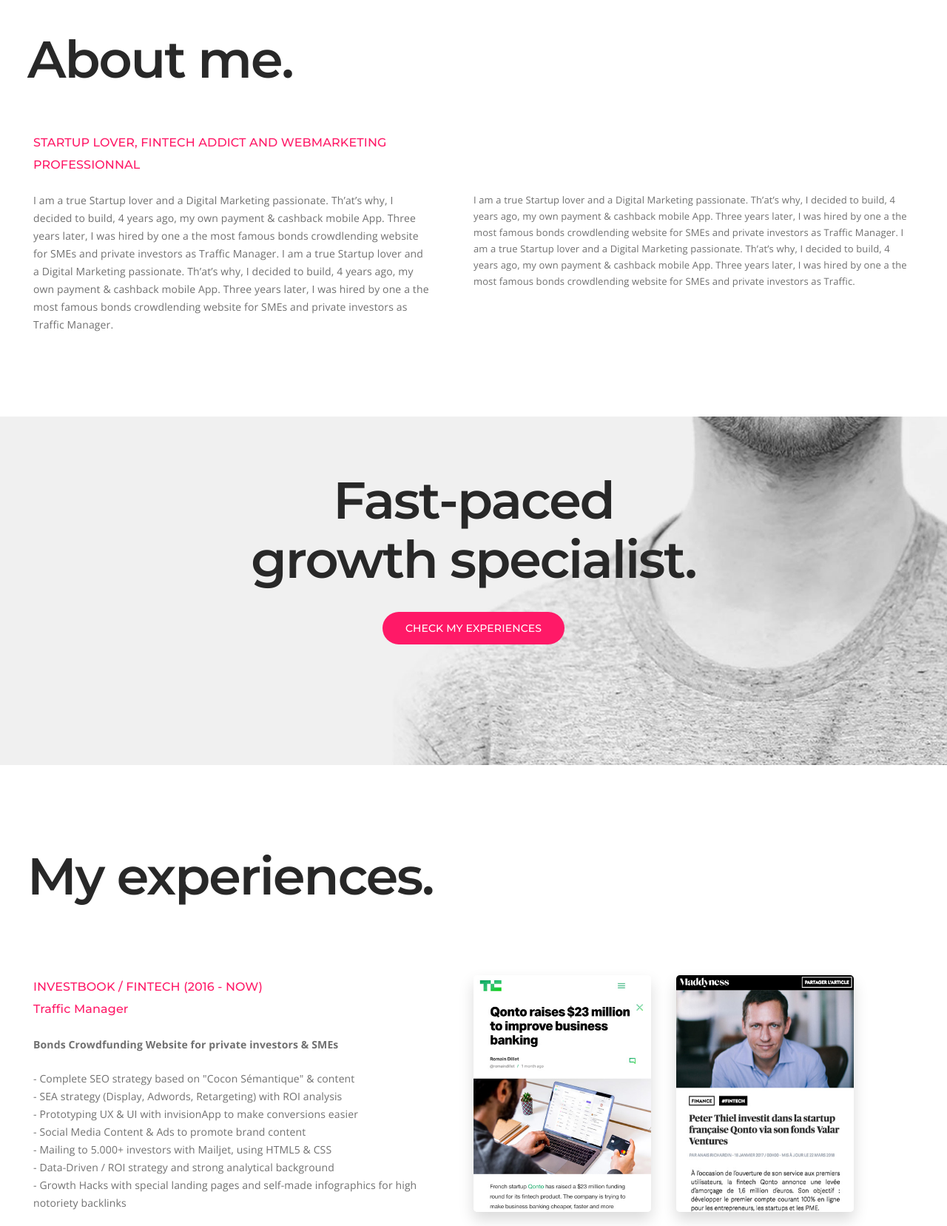
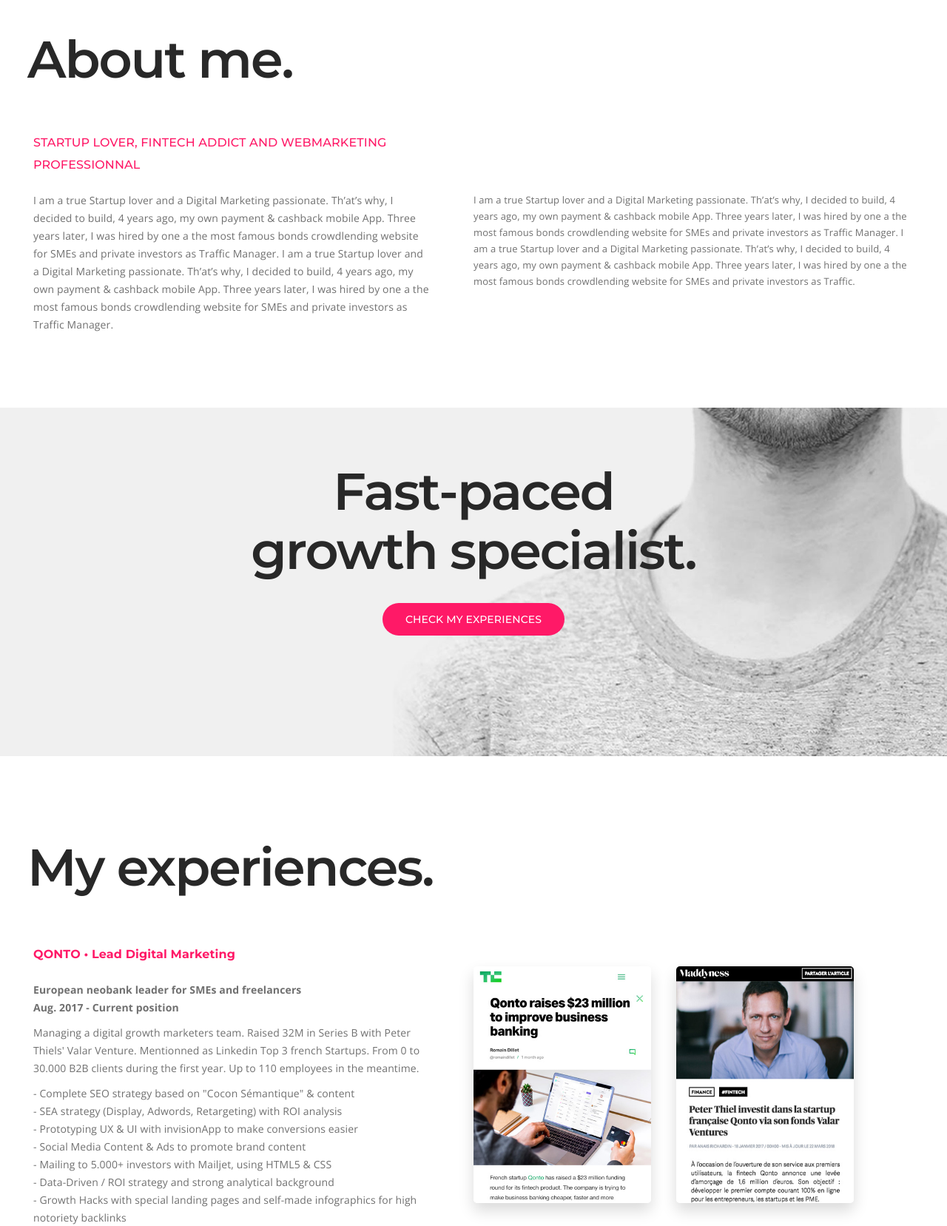
Before and after one commit to sarkissianraffi/raffisarkissian, a PHP site: page / in a window 1280 px wide. Shown: the part 800-2457 px from the top of the page at 74% size. Run offline with PHP 8.4, Linux system fonts and the light colour scheme.

Commit message:
fix experiences section

```diff
--- a/css/base.css
+++ b/css/base.css
@@ -42,7 +42,7 @@ a { text-decoration: none; color:#4e4e4e; cursor: pointer !important; outline: 0
 a:hover, a:focus{ text-decoration: none;}
 a:focus {outline: none; }
 img { max-width:100%; height: 80px; -webkit-backface-visibility: hidden; }
-p {margin:0 0 22px 0}
+p {margin:0 0 10px 0}
 video { background-size: cover; display: table-cell; vertical-align: middle; width: 100%; }
 ul, ol{ margin: 0px; }
 input, button, button:focus {outline: 0;}
--- a/index.html
+++ b/index.html
@@ -66,7 +66,7 @@ height="0" width="0" style="display:none;visibility:hidden"></iframe></noscript>
                     <div class="col-lg-6 col-md-6 col-sm-12 col-xs-12 one-sixth-screen sm-one-third-screen xs-height-auto display-table text-left xs-no-padding">
                         <div class="display-table-cell-vertical-middle padding-twenty-five sm-padding-seven xs-padding-twenty no-padding-tb">
                             <h2 class="alt-font text-dark-gray letter-spacing-minus-2 font-weight-600 title-big md-title-extra-large-3 xs-title-extra-large-4 margin-five-bottom tz-text position-relative left-minus8">Hello, <br>I'm Raffi <br>Sarkissian.</h2>
-                            <div class="title-large tz-text margin-ten-bottom text-dark-gray font-weight-300 width-80 md-width-100 xs-width-80 xs-title-extra-large">Lead Digital Marketing Manager, France.</div>
+                            <div class="title-large tz-text margin-ten-bottom text-dark-gray font-weight-300 width-80 md-width-100 xs-width-80 xs-title-extra-large">Lead Digital Marketing <br>Manager, France.</div>
                             <a class="btn btn-large bg-fast-pink text-white btn-circle propClone" href="#title-section14"><span class="tz-text">KNOW MORE ABOUT ME</span></a>
                             <div class="position-absolute position-bottom position-left position-right margin-ten-bottom xs-position-inherit xs-margin-ten xs-no-margin-bottom xs-no-margin-lr">
                                 <ul class="display-inline no-padding margin-twenty-two-left sm-margin-six-left xs-no-margin-left">
@@ -146,10 +146,12 @@ height="0" width="0" style="display:none;visibility:hidden"></iframe></noscript>
                     <div class="col-md-6 col-sm-6 col-xs-12 xs-margin-twenty-seven-bottom display-table" style="height: 393px;">
                         <div class="display-table-cell-vertical-middle">
                             <!-- section title -->
-                            <h2 class="alt-font text-fast-pink text-extra-small margin-six-bottom tz-text sm-margin-ten-bottom">INVESTBOOK / FINTECH (2016 - NOW)
-                            <br>Traffic Manager</h2>
+                            <h2 class="alt-font text-fast-pink text-extra-small margin-six-bottom tz-text sm-margin-ten-bottom"><strong>QONTO • Lead Digital Marketing</strong><br></h2>
+                            <div class="text-medium tz-text width-90 sm-width-100"><p><strong>European neobank leader for SMEs and freelancers<br>
+                                Aug. 2017 - Current position</strong>
+							</p></div>
                             <!-- end section title -->
-                            <div class="text-medium tz-text width-90 sm-width-100"><p><strong>Bonds Crowdfunding Website for private investors &amp; SMEs</strong>
+                            <div class="text-medium tz-text width-90 sm-width-100"><p>Managing a digital growth marketers team. Raised 32M in Series B with Peter Thiels' Valar Venture. Mentionned as Linkedin Top 3 french Startups. From 0 to 30.000 B2B clients during the first year. Up to 110 employees in the meantime.
 							</p></div>
                             <div class="text-medium tz-text width-90 sm-width-100"><p class="no-margin-bottom">- Complete SEO strategy based on "Cocon Sémantique" &amp; content<br>
 							- SEA strategy (Display, Adwords, Retargeting) with ROI analysis<br>
@@ -177,10 +179,12 @@ height="0" width="0" style="display:none;visibility:hidden"></iframe></noscript>
                     <div class="col-md-6 col-sm-6 col-xs-12 xs-margin-twenty-seven-bottom display-table" style="height: 393px;">
                         <div class="display-table-cell-vertical-middle">
                             <!-- section title -->
-                            <h2 class="alt-font text-fast-pink text-extra-small margin-six-bottom tz-text sm-margin-ten-bottom">INVESTBOOK / FINTECH (2016 - NOW)
-                            <br>Traffic Manager</h2>
+                            <h2 class="alt-font text-fast-pink text-extra-small margin-six-bottom tz-text sm-margin-ten-bottom"><strong>QONTO • Lead Digital Marketing</strong><br></h2>
+                            <div class="text-medium tz-text width-90 sm-width-100"><p><strong>European neobank leader for SMEs and freelancers<br>
+                                Aug. 2017 - Current position</strong>
+							</p></div>
                             <!-- end section title -->
-                            <div class="text-medium tz-text width-90 sm-width-100"><p><strong>Bonds Crowdfunding Website for private investors &amp; SMEs</strong>
+                            <div class="text-medium tz-text width-90 sm-width-100"><p>Managing 3 digital growth marketers. Raised 32M in Series B with Peter Thiels' Valar Venture. Mentionned as Linkedin Top 3 french Startups. From 0 to 30.000 B2B clients during the first year. From 1 to 110 employees in the meantime.
 							</p></div>
                             <div class="text-medium tz-text width-90 sm-width-100"><p class="no-margin-bottom">- Complete SEO strategy based on "Cocon Sémantique" &amp; content<br>
 							- SEA strategy (Display, Adwords, Retargeting) with ROI analysis<br>
@@ -204,14 +208,16 @@ height="0" width="0" style="display:none;visibility:hidden"></iframe></noscript>
          <section class="padding-110px-tb title-style6 bg-white builder-bg xs-padding-top-60px xs-no-padding-bottom no-padding-top border-none" id="title-section6">
             <div class="container">
                 <div class="row equalize xs-equalize-auto">
-                    <!-- section title -->
+                     <!-- section title -->
                     <div class="col-md-6 col-sm-6 col-xs-12 xs-margin-twenty-seven-bottom display-table" style="height: 393px;">
                         <div class="display-table-cell-vertical-middle">
                             <!-- section title -->
-                            <h2 class="alt-font text-fast-pink text-extra-small margin-six-bottom tz-text sm-margin-ten-bottom">INVESTBOOK / FINTECH (2016 - NOW)
-                            <br>Traffic Manager</h2>
+                            <h2 class="alt-font text-fast-pink text-extra-small margin-six-bottom tz-text sm-margin-ten-bottom"><strong>QONTO • Lead Digital Marketing</strong><br></h2>
+                            <div class="text-medium tz-text width-90 sm-width-100"><p><strong>European neobank leader for SMEs and freelancers<br>
+                                Aug. 2017 - Current position</strong>
+							</p></div>
                             <!-- end section title -->
-                            <div class="text-medium tz-text width-90 sm-width-100"><p><strong>Bonds Crowdfunding Website for private investors &amp; SMEs</strong>
+                            <div class="text-medium tz-text width-90 sm-width-100"><p>Managing 3 digital growth marketers. Raised 32M in Series B with Peter Thiels' Valar Venture. Mentionned as Linkedin Top 3 french Startups. From 0 to 30.000 B2B clients during the first year. From 1 to 110 employees in the meantime.
 							</p></div>
                             <div class="text-medium tz-text width-90 sm-width-100"><p class="no-margin-bottom">- Complete SEO strategy based on "Cocon Sémantique" &amp; content<br>
 							- SEA strategy (Display, Adwords, Retargeting) with ROI analysis<br>
@@ -239,10 +245,12 @@ height="0" width="0" style="display:none;visibility:hidden"></iframe></noscript>
                     <div class="col-md-6 col-sm-6 col-xs-12 xs-margin-twenty-seven-bottom display-table" style="height: 393px;">
                         <div class="display-table-cell-vertical-middle">
                             <!-- section title -->
-                            <h2 class="alt-font text-fast-pink text-extra-small margin-six-bottom tz-text sm-margin-ten-bottom">INVESTBOOK / FINTECH (2016 - NOW)
-                            <br>Traffic Manager</h2>
+                            <h2 class="alt-font text-fast-pink text-extra-small margin-six-bottom tz-text sm-margin-ten-bottom"><strong>QONTO • Lead Digital Marketing</strong><br></h2>
+                            <div class="text-medium tz-text width-90 sm-width-100"><p><strong>European neobank leader for SMEs and freelancers<br>
+                                Aug. 2017 - Current position</strong>
+							</p></div>
                             <!-- end section title -->
-                            <div class="text-medium tz-text width-90 sm-width-100"><p><strong>Bonds Crowdfunding Website for private investors &amp; SMEs</strong>
+                            <div class="text-medium tz-text width-90 sm-width-100"><p>Managing a digital growth marketers team. Raised 32M in Series B with Peter Thiels' Valar Venture. Mentionned as Linkedin Top 3 french Startups. From 0 to 30.000 B2B clients during the first year. From 1 to 110 employees in the meantime.
 							</p></div>
                             <div class="text-medium tz-text width-90 sm-width-100"><p class="no-margin-bottom">- Complete SEO strategy based on "Cocon Sémantique" &amp; content<br>
 							- SEA strategy (Display, Adwords, Retargeting) with ROI analysis<br>
@@ -392,7 +400,7 @@ height="0" width="0" style="display:none;visibility:hidden"></iframe></noscript>
                     <!-- contact form  -->
                      <div class="col-lg-7 col-md-8 col-sm-12 col-xs-12 center-col text-center">
 
-                        <a class="btn-large btn-circle btn bg-fast-pink text-white margin-twenty-bottom sm-no-margin-bottom btn-circle" href="mailto:sarkissian_raffi@hotmail.fr?subject=Rencontrons-nous !"><span class="tz-text">SEND ME AN EMAIL</span></a>
+                        <a class="btn-large btn-circle btn bg-fast-pink text-white margin-twenty-bottom sm-no-margin-bottom btn-circle" href="mailto:sarkissian_raffi@hotmail.fr?subject=I want to know more about you. Let's meet!"><span class="tz-text">SEND ME AN EMAIL</span></a>
                     </div>
                     <!-- end contact form  -->
                 </div>
```
Also changed, not shown: images/bg-image/hero-bg26.jpg.
